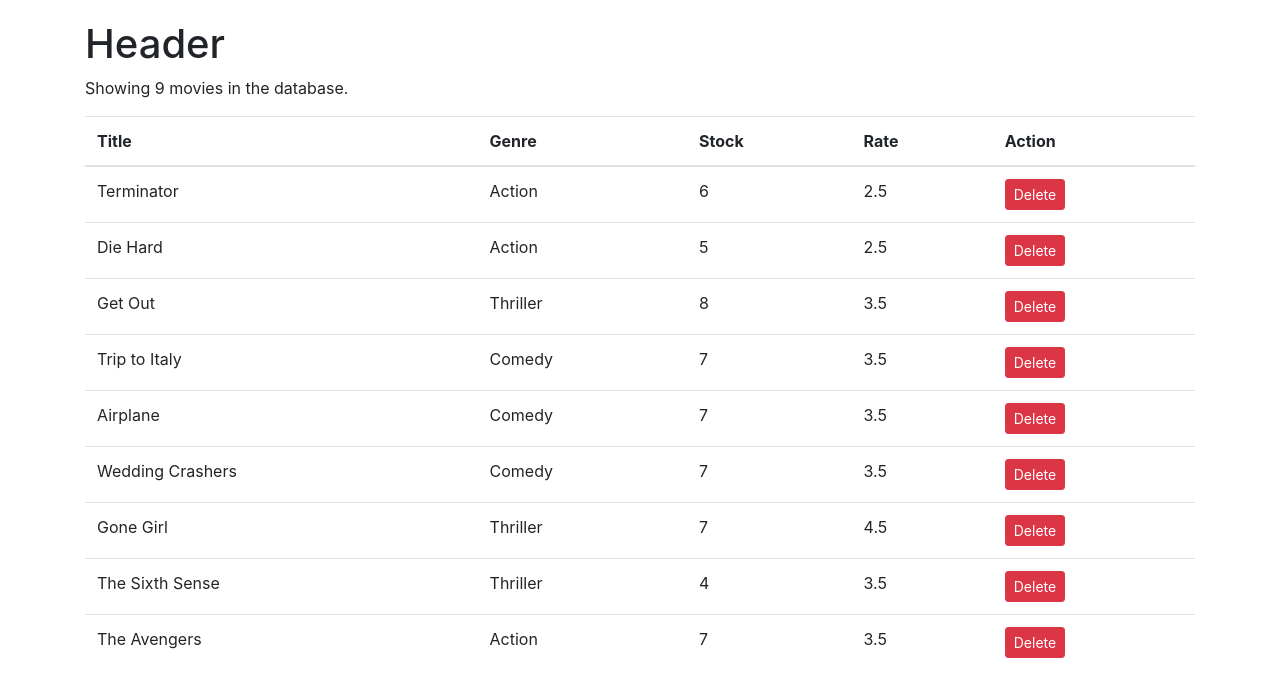
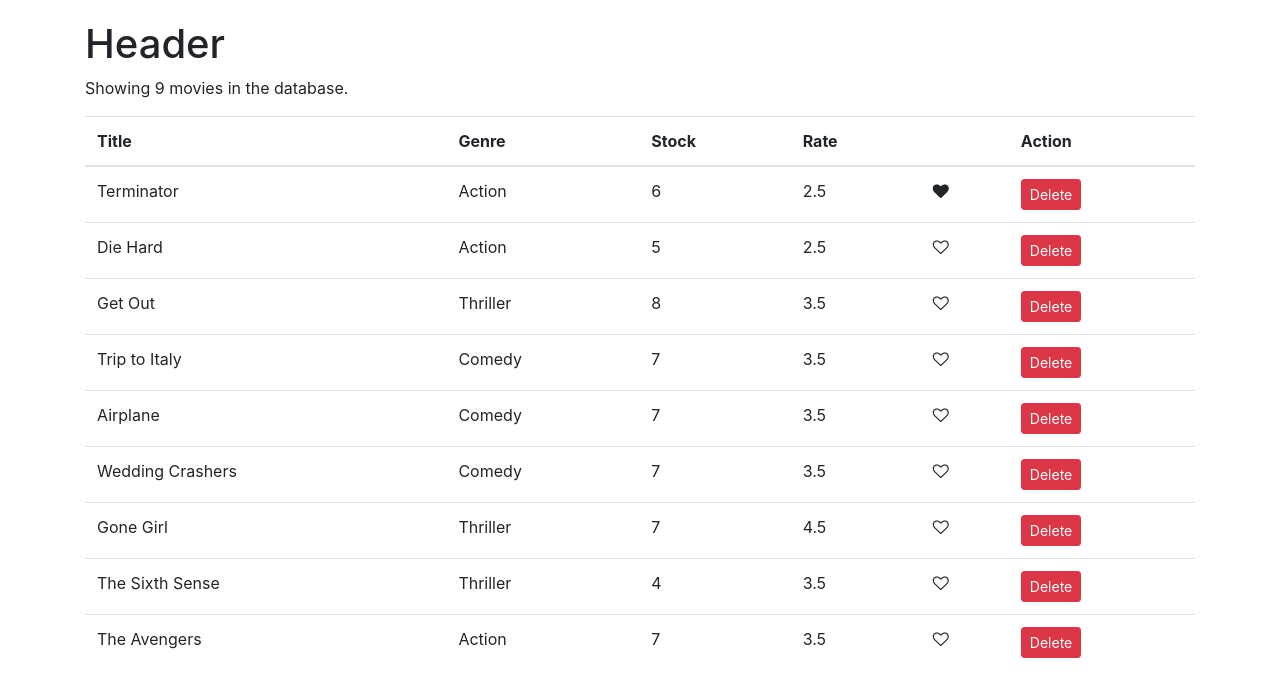
Before and after one commit to sithwin/react-vidly, a React (Create React App) app: page / in a window 1280 px wide. Shown: the top 696 px of the page. Built offline with nearby package versions, Linux system fonts and the light colour scheme.

Commit message:
added like component

```diff
--- /dev/null
+++ b/src/components/common/like.jsx
@@ -0,0 +1,16 @@
+import React, { Component } from "react";
+
+const Like = (props) => {
+  let classes = "fa fa-heart";
+  if (!props.liked) classes += "-o";
+  return (
+    <i
+      onClick={props.onClick}
+      className={classes}
+      aria-hidden="true"
+      style={{ cursor: "pointer" }}
+    ></i>
+  );
+};
+
+export default Like;
--- a/src/components/movies.jsx
+++ b/src/components/movies.jsx
@@ -1,5 +1,6 @@
 import React, { Component } from "react";
 import { getMovies } from "../services/fakeMovieService";
+import Like from "./common/like";
 
 class Movies extends Component {
   state = {
@@ -8,6 +9,14 @@
 
   handleDelete = (movie) => {
     const movies = this.state.movies.filter((m) => m._id !== movie._id);
+    this.setState({ movies });
+  };
+
+  handleLike = (movie) => {
+    const movies = [...this.state.movies];
+    const index = movies.indexOf(movie);
+    movies[index] = { ...movies[index] };
+    movies[index].liked = !movies[index].liked;
     this.setState({ movies });
   };
 
@@ -26,6 +35,7 @@
               <th>Genre</th>
               <th>Stock</th>
               <th>Rate</th>
+              <th></th>
               <th>Action</th>
             </tr>
           </thead>
@@ -36,6 +46,12 @@
                 <td>{movie.genre.name}</td>
                 <td>{movie.numberInStock}</td>
                 <td>{movie.dailyRentalRate}</td>
+                <td>
+                  <Like
+                    liked={movie.liked}
+                    onClick={() => this.handleLike(movie)}
+                  />
+                </td>
                 <td>
                   <button
                     onClick={() => this.handleDelete(movie)}
--- a/src/services/fakeMovieService.js
+++ b/src/services/fakeMovieService.js
@@ -7,64 +7,65 @@
     genre: { _id: "5b21ca3eeb7f6fbccd471818", name: "Action" },
     numberInStock: 6,
     dailyRentalRate: 2.5,
-    publishDate: "2018-01-03T19:04:28.809Z"
+    publishDate: "2018-01-03T19:04:28.809Z",
+    liked: true,
   },
   {
     _id: "5b21ca3eeb7f6fbccd471816",
     title: "Die Hard",
     genre: { _id: "5b21ca3eeb7f6fbccd471818", name: "Action" },
     numberInStock: 5,
-    dailyRentalRate: 2.5
+    dailyRentalRate: 2.5,
   },
   {
     _id: "5b21ca3eeb7f6fbccd471817",
     title: "Get Out",
     genre: { _id: "5b21ca3eeb7f6fbccd471820", name: "Thriller" },
     numberInStock: 8,
-    dailyRentalRate: 3.5
+    dailyRentalRate: 3.5,
   },
   {
     _id: "5b21ca3eeb7f6fbccd471819",
     title: "Trip to Italy",
     genre: { _id: "5b21ca3eeb7f6fbccd471814", name: "Comedy" },
     numberInStock: 7,
-    dailyRentalRate: 3.5
+    dailyRentalRate: 3.5,
   },
   {
     _id: "5b21ca3eeb7f6fbccd47181a",
     title: "Airplane",
     genre: { _id: "5b21ca3eeb7f6fbccd471814", name: "Comedy" },
     numberInStock: 7,
-    dailyRentalRate: 3.5
+    dailyRentalRate: 3.5,
   },
   {
     _id: "5b21ca3eeb7f6fbccd47181b",
     title: "Wedding Crashers",
     genre: { _id: "5b21ca3eeb7f6fbccd471814", name: "Comedy" },
     numberInStock: 7,
-    dailyRentalRate: 3.5
+    dailyRentalRate: 3.5,
   },
   {
     _id: "5b21ca3eeb7f6fbccd47181e",
     title: "Gone Girl",
     genre: { _id: "5b21ca3eeb7f6fbccd471820", name: "Thriller" },
     numberInStock: 7,
-    dailyRentalRate: 4.5
+    dailyRentalRate: 4.5,
   },
   {
     _id: "5b21ca3eeb7f6fbccd47181f",
     title: "The Sixth Sense",
     genre: { _id: "5b21ca3eeb7f6fbccd471820", name: "Thriller" },
     numberInStock: 4,
-    dailyRentalRate: 3.5
+    dailyRentalRate: 3.5,
   },
   {
     _id: "5b21ca3eeb7f6fbccd471821",
     title: "The Avengers",
     genre: { _id: "5b21ca3eeb7f6fbccd471818", name: "Action" },
     numberInStock: 7,
-    dailyRentalRate: 3.5
-  }
+    dailyRentalRate: 3.5,
+  },
 ];
 
 export function getMovies() {
@@ -72,13 +73,13 @@
 }
 
 export function getMovie(id) {
-  return movies.find(m => m._id === id);
+  return movies.find((m) => m._id === id);
 }
 
 export function saveMovie(movie) {
-  let movieInDb = movies.find(m => m._id === movie._id) || {};
+  let movieInDb = movies.find((m) => m._id === movie._id) || {};
   movieInDb.name = movie.name;
-  movieInDb.genre = genresAPI.genres.find(g => g._id === movie.genreId);
+  movieInDb.genre = genresAPI.genres.find((g) => g._id === movie.genreId);
   movieInDb.numberInStock = movie.numberInStock;
   movieInDb.dailyRentalRate = movie.dailyRentalRate;
 
@@ -91,7 +92,7 @@
 }
 
 export function deleteMovie(id) {
-  let movieInDb = movies.find(m => m._id === id);
+  let movieInDb = movies.find((m) => m._id === id);
   movies.splice(movies.indexOf(movieInDb), 1);
   return movieInDb;
 }
```
